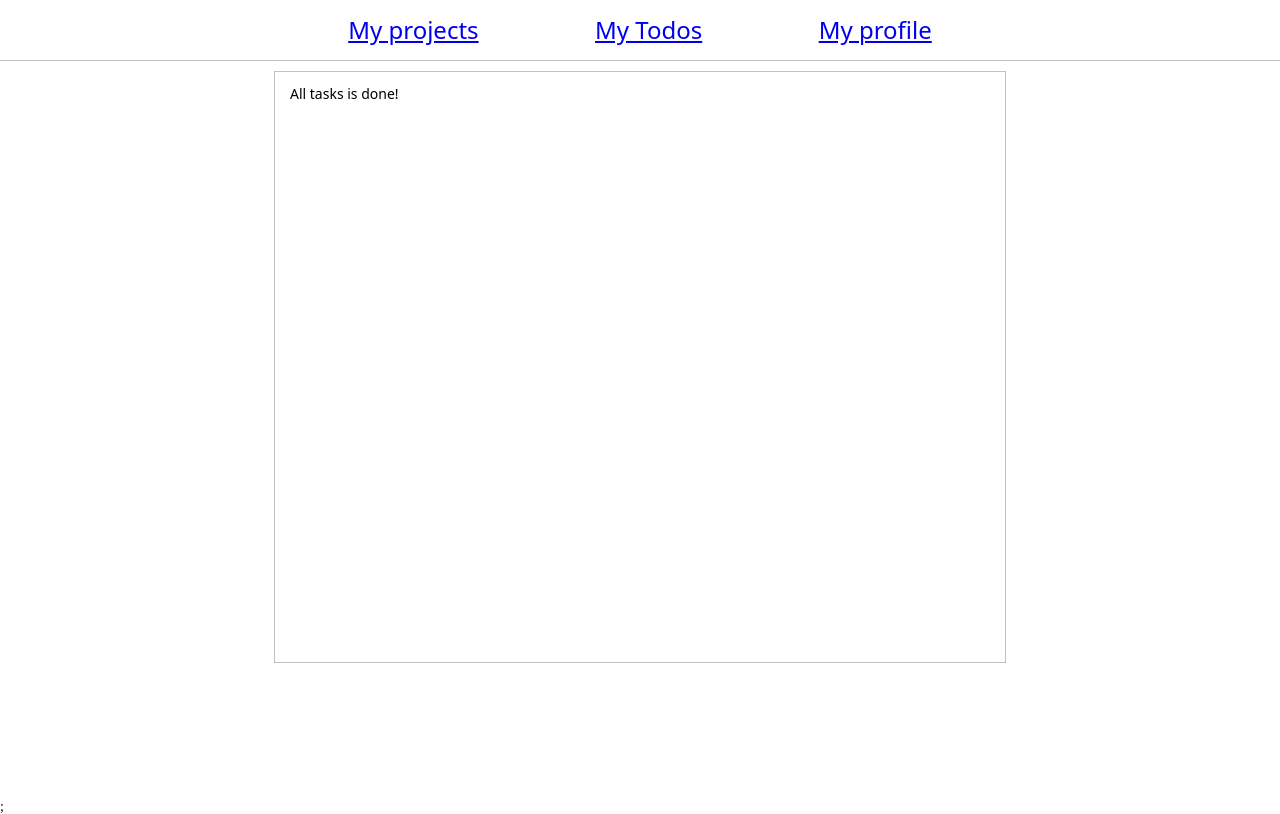
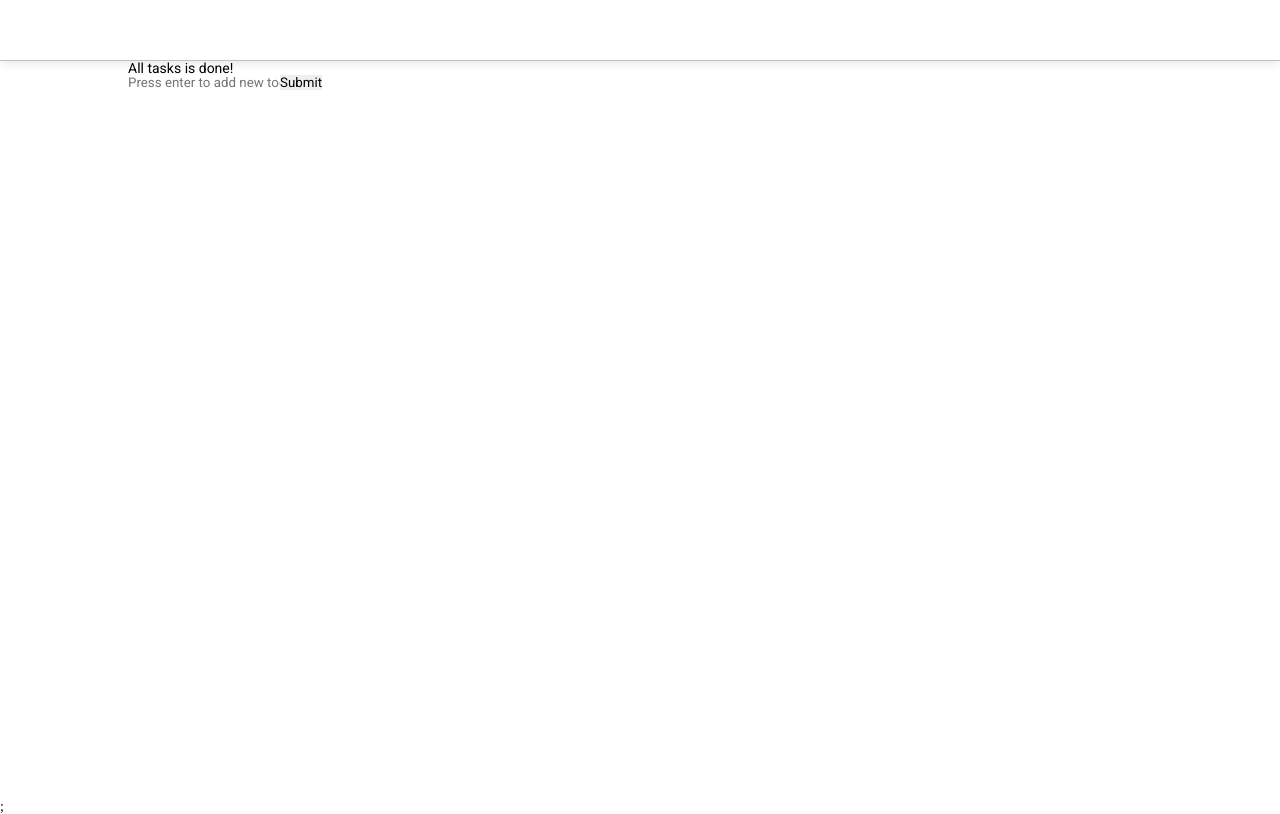
Before and after one commit to Dead-Reaven/25-todo-app-v2, a React (Create React App) app: page / in a window 1280 px wide. Built offline with nearby package versions, Linux system fonts and the light colour scheme.

Commit message:
customize nav header

```diff
--- a/src/View/CSS/App.css
+++ b/src/View/CSS/App.css
@@ -1,3 +1,4 @@
+@import url('https://fonts.googleapis.com/css2?family=PT+Sans&family=Roboto:ital,wght@0,400;0,700;1,300&display=swap');
 html {
 	overflow: hidden;
 }
@@ -5,28 +6,129 @@ html {
 .App {
 	width: 100vw;
 	height: 100vh;
-	font-family: system-ui, -apple-system, BlinkMacSystemFont, 'Segoe UI', Roboto,
-		Oxygen, Ubuntu, Cantarell, 'Open Sans', 'Helvetica Neue', sans-serif;
+	font-family: 'Roboto', sans-serif;
 }
-nav {
-	height: 60px;
-	font-size: 24px;
-	border-bottom: 1px solid #C1C1C1;
+.content {
+	max-width: 80%;
+	margin: 0px auto;
 }
 
-.nav__container {
-	display: flex;
-	align-items: center;
-	justify-content: space-around;
-	margin: 0px auto;
-	height: 100%;
-	max-width: 700px;
+.shadow {
+	-webkit-box-shadow: 0px 2px 10px 0px rgba(0, 0, 0, 0.1);
+	box-shadow: 0px 2px 10px 0px rgba(0, 0, 0, 0.1);
 }
 
+/* todo list */
 .container__todos {
-	max-width: 700px;
-	margin: 10px auto;
 	height: 70vh;
-	padding: 15px 15px;
-	border: 1px solid #C1C1C1;
+	padding: 15px;
+	overflow-y: auto;
 }
+
+/* todo card */
+.todo,
+.completed-todo {
+	display: flex;
+	flex-direction: column;
+	min-height: fit-content;
+	padding: 15px;
+	border: 1px solid #c1c1c1;
+	border-radius: 10px;
+	margin-bottom: 25px;
+}
+/* completed */
+.completed-todo {
+	color: #c1c1c1;
+}
+
+.todo__header {
+	display: flex;
+	justify-content: space-between;
+	align-items: center;
+	padding-bottom: 10px;
+}
+
+.todo__header__title {
+	font-size: 20px;
+	font-weight: bold;
+}
+
+.todo__header__buttons {
+	display: flex;
+	justify-content: space-between;
+	width: 80px;
+}
+
+.todo__header__buttons > * {
+	width: 30px;
+	height: 30px;
+	background-color: white;
+	color: #c1c1c1;
+	border-radius: 50%;
+	transition: all 0.3s;
+}
+.todo__header__buttons > *:hover {
+	transform: scale(120%);
+}
+.todo__header__btn-del:hover {
+	color: red;
+}
+.todo__header__btn-done:hover {
+	color: #54c41d;
+}
+
+.todo__header__btn-return:hover {
+	color: orange;
+}
+
+.todo__body {
+	align-items: center;
+	flex: auto 1 1;
+	flex-wrap: nowrap;
+	padding: 0px 80px 0px 20px;
+}
+
+.todo__body__text {
+	width: 100%;
+	height: 100%;
+	text-align: justify;
+	line-height: 16px;
+}
+
+/* footer */
+.todo__footer {
+	display: flex;
+	justify-content: space-between;
+	align-content: stretch;
+	padding-top: 15px;
+	font-size: 13px;
+	font-weight: 300;
+	font-style: italic;
+}
+
+.time-start {
+}
+.time-end {
+	display: flex;
+	align-content: center;
+}
+.time-end__completed {
+	color: #54c41d;
+}
+.completed-ico {
+	font-size: 10px;
+	color: #54c41d;
+	border: 1px solid #54c41d;
+	background: #54c41d;
+	color: #339611;
+	border-radius: 50%;
+	margin-right: 5px;
+}
+.date {
+	color: #339611;
+	font-weight: 700;
+}
+
+.container__form {
+	width: 80%;
+}
--- /dev/null
+++ b/src/View/CSS/nav.css
@@ -0,0 +1,41 @@
+nav {
+	display: block;
+	position: sticky;
+	height: 60px;
+	font-size: 24px;
+	border-bottom: 1px solid #c1c1c1;
+}
+
+.nav__container {
+	display: flex;
+	align-items: center;
+	margin-top: 0px;
+	height: 100%;
+}
+
+.actions-buttons > button {
+	background: linear-gradient(to right, #196bca, #6433e0);
+	background-color: #196bca;
+	color: #fff;
+	font-size: 18px;
+	font-weight: 400;
+	font-style: normal;
+	text-decoration: none;
+	padding: 14px 15px;
+	border: 0px solid #000;
+	border-radius: 12px;
+	display: inline-flex;
+	justify-content: center;
+	align-items: center;
+	margin-left: 15px;
+}
+
+.actions-buttons > button:hover {
+	content: 'clear';
+	background: linear-gradient(to right, #1866c0, #5f30d5);
+	background-color: #1866c0;
+
+}
+.actions-buttons > button:active {
+	transform: scale(0.95);
+}
--- /dev/null
+++ b/src/View/CSS/scroll-bar.css
@@ -0,0 +1,23 @@
+
+
+  /* ===== Scrollbar CSS ===== */
+  /* Firefox */
+  * {
+    scrollbar-width: auto;
+    scrollbar-color: #c7c6c6 #ffffff;
+  }
+
+  /* Chrome, Edge, and Safari */
+  *::-webkit-scrollbar {
+    width: 6px;
+  }
+
+  *::-webkit-scrollbar-track {
+    background: #ffffff;
+  }
+
+  *::-webkit-scrollbar-thumb {
+    background-color: #c7c6c6;
+    border-radius: 40px;
+    border: 0px none #ffffff;
+  }
--- a/src/View/Components/ActionsButtons.js
+++ b/src/View/Components/ActionsButtons.js
@@ -1,5 +1,7 @@
 import { useContext } from 'react';
 import controllerContext from '../../controller/context/controllerContext';
+import { RxUpdate } from 'react-icons/rx';
+import { VscChecklist } from 'react-icons/vsc';
 
 function ActionsButtons() {
 	//!del delcompleted
@@ -11,16 +13,17 @@ function ActionsButtons() {
 	} = useContext(controllerContext);
 	if (isShowActionButtons())
 		return (
-			<div>
-				<button onClick={clearTodos} data-testid='clear all'>
-					Clear all
+			<div className='actions-buttons'>
+				<button onClick={clearTodos} data-testid='clear all' title='Clear all' className='' >
+					<RxUpdate />
 				</button>
 				<button
 					className={`${!!countCompletedTodos() ? '' : ''}`}
 					onClick={clearCompleted}
 					data-testid='clear completed'
+					title='Clear completed'
 				>
-					Clear completed todos
+					<VscChecklist />
 				</button>
 			</div>
 		);
--- a/src/View/Components/Todo.js
+++ b/src/View/Components/Todo.js
@@ -1,20 +1,66 @@
 import { useContext } from 'react';
 import controllerContext from '../../controller/context/controllerContext';
+import { BiCheck } from 'react-icons/bi';
+import { RxCross2 } from 'react-icons/rx';
+import { RiDeleteBin6Line } from 'react-icons/ri';
+import { BsCheck2 } from 'react-icons/bs';
+import {RxPencil1} from 'react-icons/rx'
 
 const Todo = ({ todo }) => {
+	const { text, isCompleted, id, timeStart, timeEnd } = todo;
 	const { deleteTodo, toggleIsCompleted } = useContext(controllerContext);
+
 	return (
-		<div data-testid={todo.isCompleted ? 'completed-todo' : 'todo'}>
-			{todo.text}
-			<button
-				data-testid={todo.isCompleted ? 'btn-return-todo' : 'btn-complete-todo'}
-				onClick={() => toggleIsCompleted(todo.id)}
-			>
-				complete
-			</button>
-			<button data-testid='btn-del-todo' onClick={() => deleteTodo(todo.id)}>
-				delete
-			</button>
+		<div
+			data-testid={isCompleted ? 'completed-todo' : 'todo'}
+			className={isCompleted ? 'completed-todo ' : 'todo shadow'}
+		>
+			<div className='todo__header'>
+				<h1 className='todo__header__title'>Title</h1>
+				<div className='todo__header__buttons'>
+					<button
+						data-testid={isCompleted ? 'btn-return-todo' : 'btn-complete-todo'}
+						className=' shadow'
+						onClick={() => toggleIsCompleted(id)}
+					>
+						{isCompleted ? (
+							<RxCross2 className='todo__header__btn-return' />
+						) : (
+							<BiCheck className='todo__header__btn-done' />
+						)}
+					</button>
+					<button
+						data-testid='btn-del-todo'
+						className='todo__header__btn-del shadow'
+						onClick={() => deleteTodo(id)}
+					>
+						<RiDeleteBin6Line />
+					</button>
+				</div>
+			</div>
+
+			<div className='todo__body'>
+				<div className='todo__body__text'>
+					<p>{text}</p>
+				</div>
+			</div>
+
+			<div className='todo__footer'>
+				<span className='time-start'>
+					started at {new Date().toDateString()}
+				</span>
+				{isCompleted ? (
+					<div className='time-end'>
+						<BsCheck2 className='completed-ico shadow' />
+						<span className='time-end__completed'>
+							completed at
+							<span className='date'> {new Date().toDateString()}</span>
+						</span>
+					</div>
+				) : (
+					<></>
+				)}
+			</div>
 		</div>
 	);
 };
--- a/src/View/Components/Todolist.js
+++ b/src/View/Components/Todolist.js
@@ -9,18 +9,18 @@ const Todolist = ({ todos }) => {
 	// if list is empty output massage
 	if (!todos.length)
 		return <h1 data-testid='empty list'>All tasks is done!</h1>;
-
+	// const fakeTodos = [{ text: 'Todo one asd lorem Todo one asd Todo one asd Todo one asd lorem Todo one asd Todo one asd Todo one asd lorem Todo one asd Todo one asd Todo one asd lorem Todo one asd Todo one asd Todo one asd lorem Todo one asd Todo one asd Todo one asd lorem Todo one asd Todo one asd Todo one asd lorem Todo one asd Todo one asd v Todo one asd lorem Todo one asd Todo one asd Todo one asd lorem Todo one asd Todo one asd Todo one asd lorem Todo one asd Todo one asd Todo one asd lorem Todo one asd Todo one asd Todo one asd lorem Todo one asd Todo one asd Todo one asd lorem Todo one asd Todo one asd Todo one asd lorem Todo one asd Todo one asd Todo one asd lorem Todo one asd Todo one asdTodo one asd lorem Todo one asd Todo one asd Todo one asd lorem Todo one asd Todo one asd Todo one asd lorem Todo one asd Todo one asdTodo one asd lorem Todo one asd Todo one asd Todo one asd lorem Todo one asd Todo one asd  ', isCompleted: false }];
 	return (
-		<div data-testid='todo list'>
+		<div data-testid='todo list' className='container__todos'>
 			{todos.map((todo) => (
 				<Todo todo={todo} key={todo.id} />
 			))}
-			{/* <h1>
+			<h1>
 				Completed
 				{completedTodosNumber > 1
 					? ` ${completedTodosNumber} todos`
 					: ` ${completedTodosNumber} todo`}
-			</h1> */}
+			</h1>
 		</div>
 	);
 };
--- a/src/View/View.jsx
+++ b/src/View/View.jsx
@@ -1,24 +1,28 @@
 import Form from './Components/Form';
 import Todolist from './Components/Todolist';
 import ActionsButtons from './Components/ActionsButtons';
+
 import './CSS/null.css';
 import './CSS/App.css';
+import './CSS/nav.css';
+import './CSS/scroll-bar.css';
 
 function View({ todos }) {
 	return (
 		<div className='App'>
-			<nav>
-				<div className='nav__container'>
-					<a href='#'>My projects</a>
-					<a href='#'>My Todos</a>
-					<a href='#'>My profile</a>
+			<header>
+				<nav className='shadow'>
+					<div className='content nav__container'>
+						<ActionsButtons />
+					</div>
+				</nav>
+			</header>
+			<main>
+				<div className='content'>
+					<Todolist todos={todos} />
+					<Form />
 				</div>
-			</nav>
-			<div className='container__todos'>
-				{/* <Form /> */}
-				{/* <ActionsButtons /> */}
-				<Todolist todos={todos} />
-			</div>
+			</main>
 		</div>
 	);
 }
```
